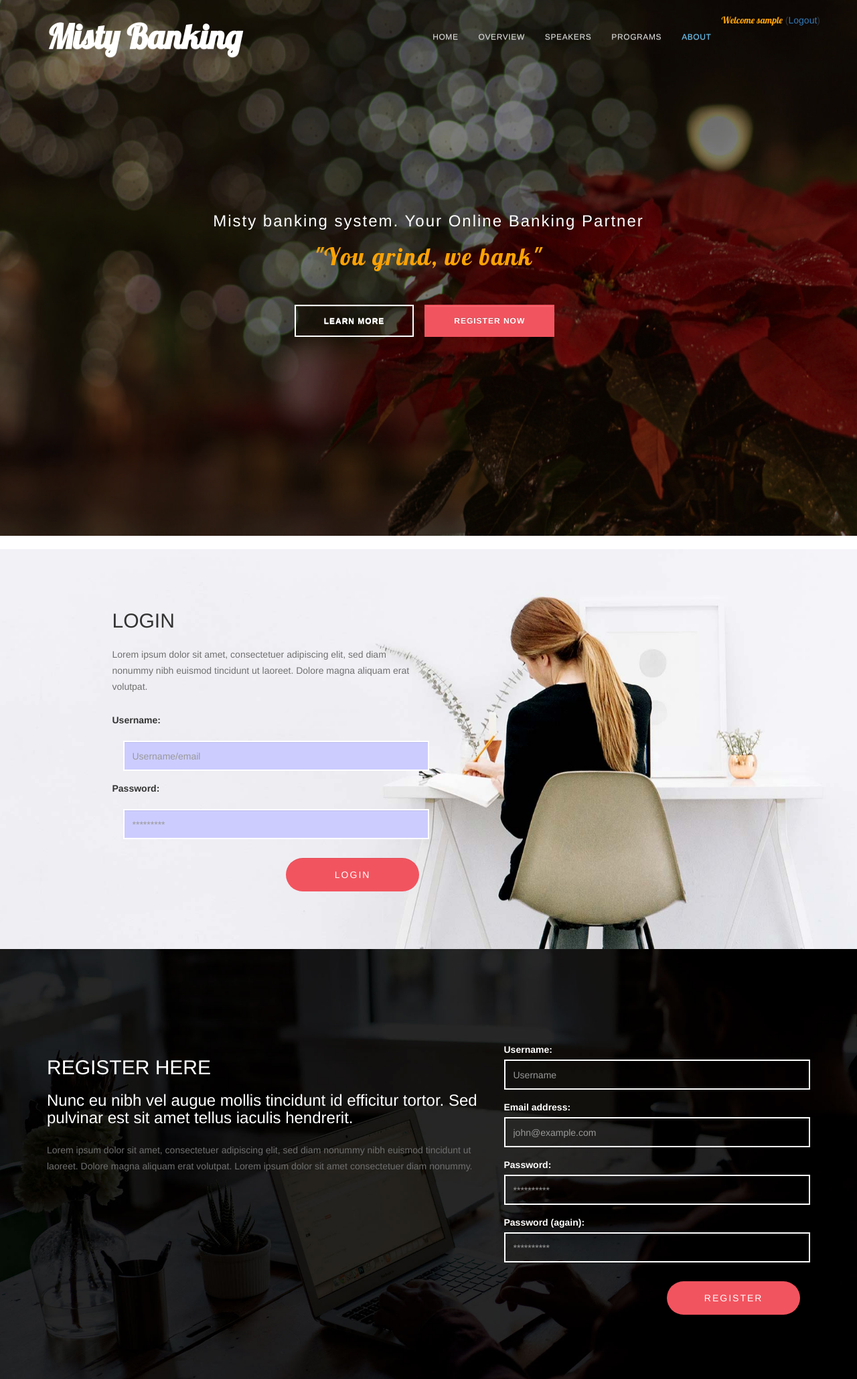
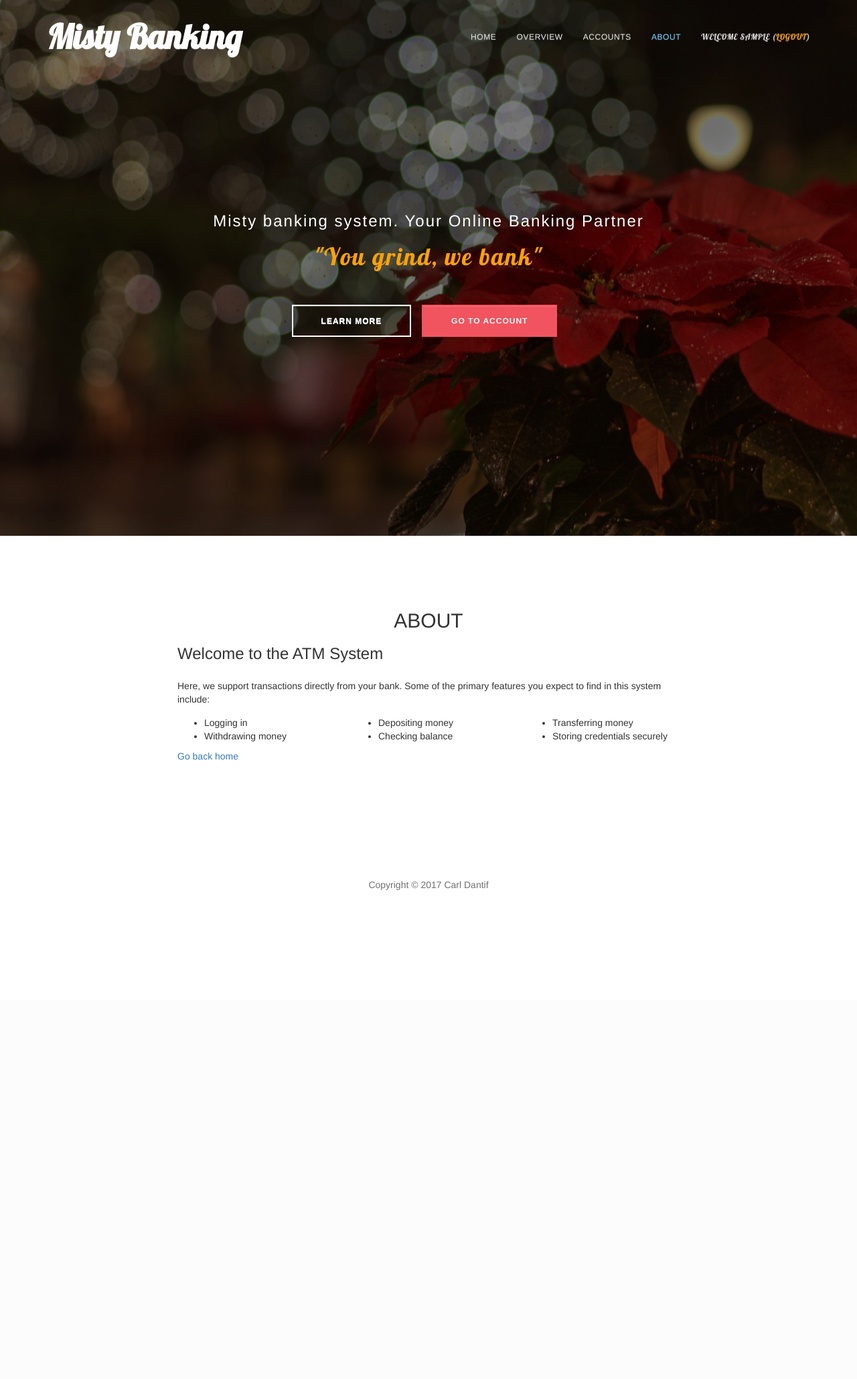
Before and after one commit to Dantiff/atmsystem, a Django app: page / in a window 1280 px wide. Shown: the top 2059 px of the page at 67% size. After the commit the page ends 1329 px from the top, so only its background shows below. Run offline with Django 3.2, Linux system fonts and the light colour scheme; the visitor is signed in with stand-in values (Sample User, id 1); some libraries are stand-ins or nearby versions; some web fonts are replaced.

Commit message:
Login successful

```diff
--- a/atmsystem/settings.py
+++ b/atmsystem/settings.py
@@ -15,6 +15,9 @@
 
 #Redirect user to login page if they are not logged in
 django.contrib.auth.LOGIN_URL = '/login/'
+
+#Set the login redirect url
+LOGIN_REDIRECT_URL = '/'
 
 # Build paths inside the project like this: os.path.join(BASE_DIR, ...)
 BASE_DIR = os.path.dirname(os.path.dirname(os.path.abspath(__file__)))
--- a/banking/templates/base.html
+++ b/banking/templates/base.html
@@ -62,12 +62,11 @@
 			<ul class="nav navbar-nav navbar-right">
 				<li><a href="#intro" class="smoothScroll">Home</a></li>
 				<li><a href="#overview" class="smoothScroll">Overview</a></li>
-				<li><a href="#speakers" class="smoothScroll">Speakers</a></li>
-				<li><a href="#program" class="smoothScroll">Programs</a></li>
+				<li><a href="#program" class="smoothScroll">Accounts</a></li>
 				<li><a href="#about" class="smoothScroll">About</a></li>
 				{% if user.is_authenticated %}
-                <span class="maxim">Welcome {{ user.username }}</span>
-                (<a href="/logout">Logout</a>)
+                <li><a class="maxim" href="/logout">Welcome {{ user.username }} (<span class="maxim">Logout</span>)</a>
+                </li>
                 {% else %}
 				<li><a href="/register/" class="smoothScroll">Register</a></li>
 				<li><a href="/login/" class="smoothScroll">Login</a></li>
@@ -90,7 +89,11 @@
 				<h3 class="wow bounceIn" data-wow-delay="0.9s">Misty banking system. Your Online Banking Partner </h3>
 				<h1 class="wow fadeInUp" data-wow-delay="1.6s"><span class="maxim">"You grind, we bank"</span></h1>
 				<a href="#about" class="btn btn-lg btn-default smoothScroll wow fadeInUp hidden-xs" data-wow-delay="2.3s">LEARN MORE</a>
+				{% if user.is_authenticated %}
+				<a href="#register" class="btn btn-lg btn-danger smoothScroll wow fadeInUp" data-wow-delay="2.3s">GO TO ACCOUNT</a>
+                {% else %}
 				<a href="#register" class="btn btn-lg btn-danger smoothScroll wow fadeInUp" data-wow-delay="2.3s">REGISTER NOW</a>
+                {% endif %}
 			</div>
 		</div>
 	</div>
--- a/banking/templates/index.html
+++ b/banking/templates/index.html
@@ -3,7 +3,7 @@
 
 {%block content %}
 
-
+{% if not user.is_authenticated %}
 
 <!-- =========================
     LOGIN SECTION
@@ -56,6 +56,6 @@
 	</div>
 </section>
 
-
+{% endif %}
 
 {% endblock %}
--- a/banking/views.py
+++ b/banking/views.py
@@ -2,6 +2,7 @@
 # banking/views.py - Views for the banking app
 from banking.forms import *
 from django.contrib.auth.decorators import login_required
+from django.contrib.auth import authenticate, login
 from django.contrib.auth import logout
 from django.views.decorators.csrf import csrf_protect
 from django.shortcuts import render_to_response
@@ -32,24 +33,31 @@
     )
 
 def login_page(request):
-    form = LoginForm()
+    if request.method == "POST":
+        form = LoginForm(request.POST)
+        if form.is_valid():
+            username = form.cleaned_data['username']
+            password = form.cleaned_data['password']
+            user = authenticate(username=username, password=password)
+            if user is not None:
+                login(request, user)
+                variables = RequestContext(request, {'user': user })
+                return HttpResponseRedirect('/')
+    else:
+        form = LoginForm()
     variables = RequestContext(request, {
     'login_form': form
     })
-    return render_to_response(
-    'login.html', variables,
-    )
+    return render_to_response( 'login.html', variables )
 
 def about_page(request):
-    return render_to_response(
-    'about.html',
-    )
+    return render_to_response( 'about.html' )
 
 def logout_page(request):
     logout(request)
     return HttpResponseRedirect('/')
 
-#@login_required
+#@login_required(login_url="login/")
 def home_page(request):
     reg_form = RegistrationForm()
     login_form = LoginForm()
```
